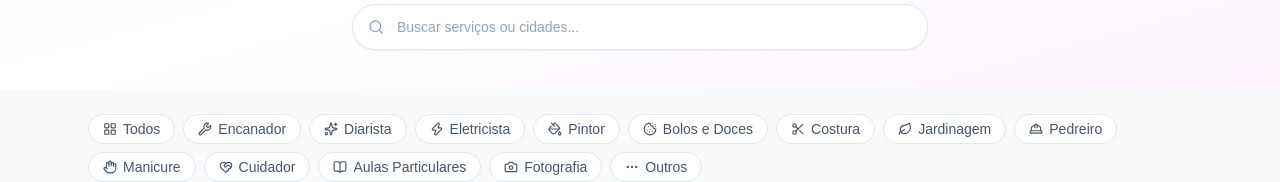
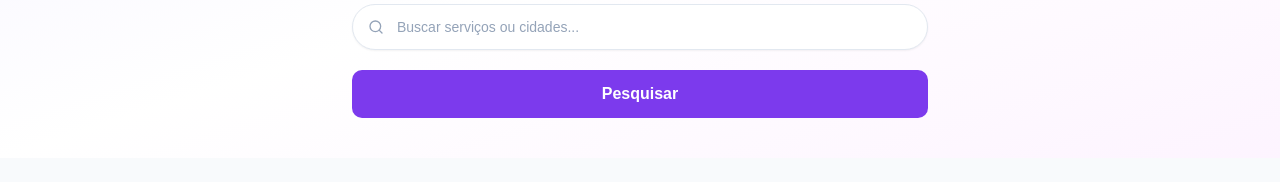
Before and after one commit to arieldreis/visibilidade_trabalhadores, a React (Vite) app in the folder work_visiable/: page /Home in a window 1280 px wide. Shown: the part 317-499 px from the top of the page. Built offline with nearby package versions, Linux system fonts and the light colour scheme; no server answers.

Commit message:
feat: add search button to Home component; style button in App.css

```diff
--- a/work_visiable/src/pages/Home.jsx
+++ b/work_visiable/src/pages/Home.jsx
@@ -93,6 +93,9 @@ const Home = ({}) => {
                 value={ userInput }
               />
             </div>
+            <div className="SearchButton_Container">
+                <button>Pesquisar</button>
+            </div>
         </div>
       </section>
       {/* Filtros de categoria (apenas visual por enquanto) */}
--- a/work_visiable/src/styles/App.css
+++ b/work_visiable/src/styles/App.css
@@ -133,6 +133,27 @@
   max-width: 36rem;
   margin-left: auto;
   margin-right: auto;
+}
+
+.SearchButton_Container{
+  margin-top: 20px;
+}
+
+.SearchButton_Container button{
+  background: var(--tl-purple);
+  color: var(--tl-white);
+  font-weight: bolder;
+  font-size: 1em;
+  padding: 15px;
+  border-radius: 10px;
+  border: none;
+  width: 80%;
+  cursor: pointer;
+  transition: 0.5s;
+}
+
+.SearchButton_Container button:hover{
+  background: var(--tl-purple-dark);
 }
 
 .search-icon {
```
Lines whose indentation alone changed are shown as unchanged.
